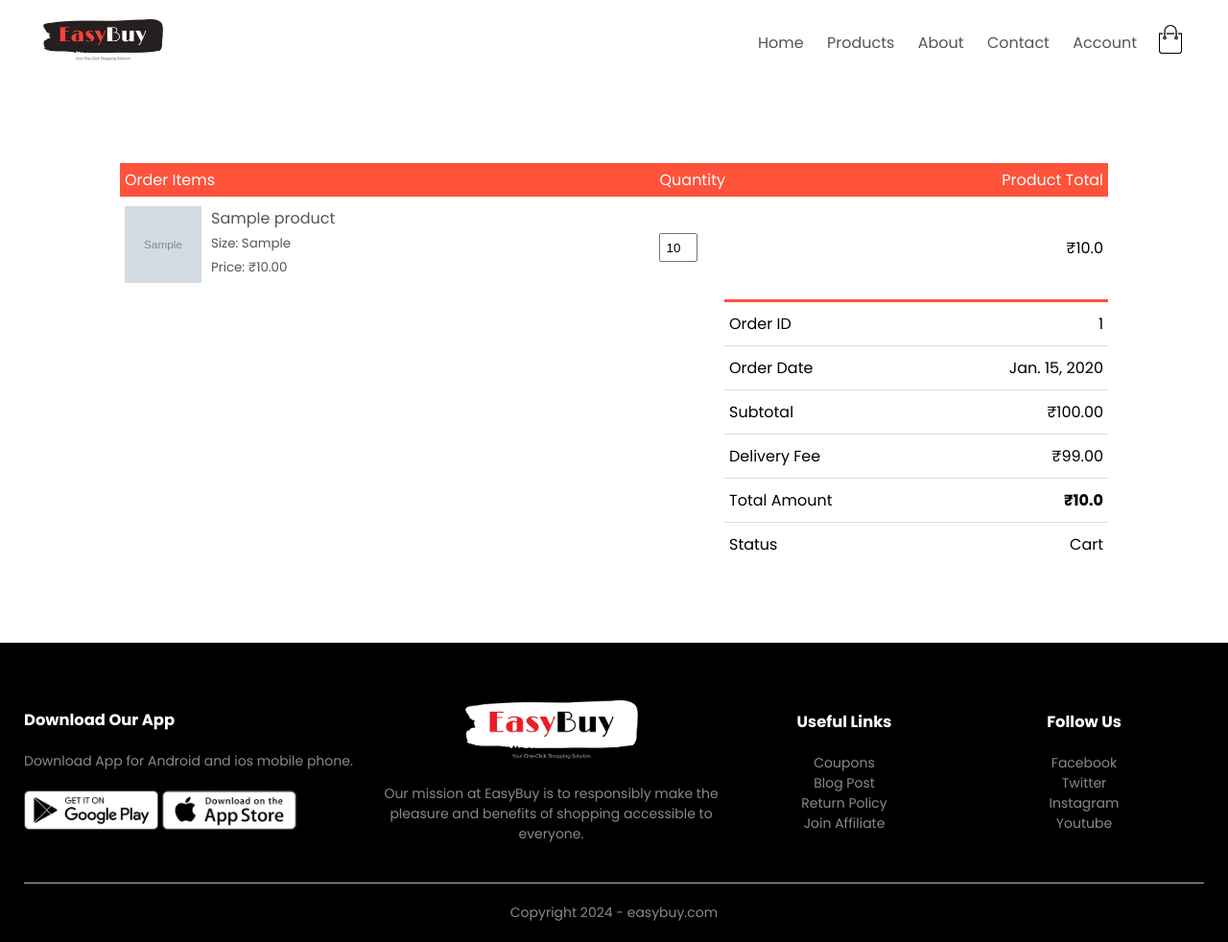
After one commit to naveen-rj/EasyBuy, a Django app: page /orders/order/1 in a window 1280 px wide. The commit adds this page. Shown: the whole page at 96% size. Run offline with Django 5.2, Linux system fonts and the light colour scheme; tables that the repository leaves empty hold one stand-in row (values such as "Sample post"); grey boxes marked "Sample" are stand-in pictures.

Commit message:
Implement order history and order page functionality with customized OrderAdmin
- Created order history page template and associated view functions
- Implemented logic for retrieving and displaying order history for authenticated users
- Created order detail page template and associated view functions
- Implemented logic for displaying detailed order information
- Customized Django OrderAdmin interface to enhance admin dashboard functionality
- Updated UI components to interact with order history and detail pages
- Integrated order functionality with backend using Django views and models

```diff
--- a/orders/models.py
+++ b/orders/models.py
@@ -1,6 +1,7 @@
 from django.db import models
 from customers.models import Customer
 from products.models import Product
+from django.utils import timezone
 
 # Model for Orders
 class Order(models.Model):
@@ -17,12 +18,32 @@ class Order(models.Model):
                       (ORDER_PROCESSED,'ORDER_PROCESSED'),
                       (ORDER_DELIVERED,'ORDER_DELIVERED'),
                       (ORDER_CANCELLED,'ORDER_CANCELLED'))
-    owner = models.ForeignKey(Customer, on_delete=models.SET_NULL, null=True, related_name='orders')
+    owner = models.ForeignKey(Customer, on_delete=models.SET_NULL, null=True, related_name='orders', editable=False)
     total_amount = models.FloatField(null=True)
     order_status = models.IntegerField(choices=STATUS_CHOICES, default=CART_STAGE)
     delete_status = models.IntegerField(choices=DELETE_CHOICES, default=LIVE)
     created_at = models.DateTimeField(auto_now_add=True)
     updated_at = models.DateTimeField(auto_now=True)
+
+    # Timestamps for status updates
+    confirmed_at = models.DateTimeField(null=True, blank=True)
+    processed_at = models.DateTimeField(null=True, blank=True)
+    delivered_at = models.DateTimeField(null=True, blank=True)
+    cancelled_at = models.DateTimeField(null=True, blank=True)
+
+    def set_status(self, status):
+
+        if status == Order.ORDER_CONFIRMED and self.confirmed_at is None:
+            self.confirmed_at = timezone.now()
+        elif status == Order.ORDER_PROCESSED and self.processed_at is None:
+            self.processed_at = timezone.now()
+        elif status == Order.ORDER_DELIVERED and self.delivered_at is None:
+            self.delivered_at = timezone.now()
+        elif status == Order.ORDER_CANCELLED and self.cancelled_at is None:
+            self.cancelled_at = timezone.now()
+
+        self.order_status = status
+        self.save()
 
     def __str__(self) -> str:
         return "OrderId: {} | Customer: {}".format(self.id, self.owner.name)
@@ -37,4 +58,4 @@ class OrderItem(models.Model):
     total_price = models.FloatField(null=True)
 
     def __str__(self) -> str:
-        return "Order Item: {} | OrderId: {} | Customer: {}".format(self.product.title, self.order.id, self.order.owner)
+        return "Order Item: {} | Qty: {} | OrderId: {} | Customer: {}".format(self.product.title, self.quantity, self.order.id, self.order.owner)
--- /dev/null
+++ b/orders/templatetags/get_status.py
@@ -0,0 +1,8 @@
+from django import template
+
+register = template.Library()
+
+@register.simple_tag(name='get_status')
+def get_status(status):
+    status_list = ['Cart', 'Ordered', 'Under process', 'Delivered', 'Cancelled']
+    return status_list[status]
--- a/orders/urls.py
+++ b/orders/urls.py
@@ -7,4 +7,6 @@ urlpatterns = [
     path('remove_from_cart/<id>', views.remove_from_cart, name='remove_from_cart'),
     path('update_quantity_of_cart_item/', views.update_quantity_of_cart_item, name='update_quantity'),
     path('checkout/', views.checkout, name='checkout'),
+    path('orderhistory/', views.orders, name='orders'),
+    path('order/<pk>', views.order_view, name='order')
 ]
--- a/orders/views.py
+++ b/orders/views.py
@@ -13,7 +13,7 @@ def show_cart(request):
     cart_items = OrderItem.objects.filter(order__owner=customer, order__order_status=Order.CART_STAGE).order_by('id')
     return render(request, 'cart.html', {'cart_items': cart_items})
 
-
+@login_required(login_url='account')
 def add_to_cart(request):
     if request.POST:
         # Retrieve user and customer
@@ -29,7 +29,7 @@ def add_to_cart(request):
         # Retrieve product and quantity from POST data
         product_id = request.POST['product_id']
         product = get_object_or_404(Product, pk=product_id)
-        quantity = int(request.POST.get('quantity', 1))  # Default quantity is 1
+        quantity = int(request.POST.get('quantity'))
         size = request.POST.get('size')
 
         # Retrieve or create the order item
@@ -40,7 +40,7 @@ def add_to_cart(request):
         )
 
         # Update quantity and apply maximum limit
-        order_item.quantity += quantity
+        order_item.quantity = quantity
         order_item.quantity = min(order_item.quantity, 5)  # Apply maximum limit
         order_item.save()
 
@@ -78,7 +78,7 @@ def checkout(request):
             order_status=Order.CART_STAGE
         )
         if order:
-            order.order_status = Order.ORDER_CONFIRMED
+            order.set_status(Order.ORDER_CONFIRMED)
             order.total_amount = request.POST.get('total_amount')
             order.save()
 
@@ -91,3 +91,16 @@ def checkout(request):
             messages.success(request, 'Your order has been confirmed! Will be processed soon.')
 
     return redirect('cart')
+
+
+def orders(request):
+    user = request.user
+    customer = user.customer
+    orders = Order.objects.filter(owner=customer).exclude(order_status=Order.CART_STAGE).order_by('-id')
+    return render(request, 'orders.html', {'orders': orders})
+
+
+def order_view(request, pk):
+    order = get_object_or_404(Order, pk=pk)
+    order_items = OrderItem.objects.filter(order=order)
+    return render(request, 'order.html', {'order': order, 'order_items': order_items})
--- a/static/css/style.css
+++ b/static/css/style.css
@@ -365,6 +365,10 @@ table{
     display: flex;
 }
 
+.order-info{
+    display: flex;
+}
+
 th{
     text-align: left;
     padding: 5px;
@@ -433,6 +437,19 @@ th:last-child{
     margin: 0 5px;
     padding: 5px;
 }
+
+/* Order Items */
+.order-page{
+    margin: 80px auto;
+}
+.order-page td{
+    padding: 10px 5px;
+    border-bottom: 1px solid #ddd;
+}
+tbody tr:last-child td {
+    border-bottom: none; /* Remove border from last row */
+}
+
 /* Messages section */
 .success {
     color: green;
@@ -572,6 +589,9 @@ form a{
     .cart-info {
         flex-direction: column;
     }
+    .order-info {
+        flex-direction: column;
+    }
 
 
 }
--- a/templates/account.html
+++ b/templates/account.html
@@ -47,7 +47,7 @@
                             <input type="text" name="username" placeholder="Username" minlength="3" required title="Please enter minimum 3 characters">
                             <input type="email" name="email" placeholder="Email"  required>
                             <input type="tel" name="mobile" placeholder="Mobile" pattern="[0-9]{10}" required title="Please enter a 10-digit mobile number">
-                            <input type="password" name="address" placeholder="Address">
+                            <input type="text" name="address" placeholder="Address">
                             <input type="password" name="password" id="password" placeholder="Password" pattern="^(?=.*[a-z])(?=.*[A-Z])(?=.*\d)(?=.*[\W_])\S{8,}$" required title="Password must be at least 8 characters long and include at least one uppercase letter, one lowercase letter, one digit, and one special character (@!# etc..). No spaces allowed.">
                             <input type="password" name="confirmPassword" id="confirmPassword" placeholder="Confirm Password" required>
                             <button type="submit" name="register" class="btn">Register</button>
--- a/templates/base.html
+++ b/templates/base.html
@@ -33,6 +33,7 @@
                         <li><a href="">Contact</a></li>
                         {% if user.is_authenticated %}
                             <li>Hi, {{ user.username }}</li>
+                            <li><a href="{% url "orders" %}">Orders</a></li>
                             <li><a href="{% url "logout" %}">Logout</a></li>
                         {% else %}
                             <li><a href={% url "account" %}>Account</a></li>
--- a/templates/cart.html
+++ b/templates/cart.html
@@ -31,9 +31,9 @@
                     <tr>
                         <td>
                             <div class="cart-info">
-                                <a href="{% url 'product_details' cart_item.product.id %}"><img src="{{ cart_item.product.image.url }}"></a>
+                                <a href="{% url 'product_details' cart_item.product.id %}?size={{ cart_item.size }}&quantity={{ cart_item.quantity }}"><img src="{{ cart_item.product.image.url }}"></a>
                                 <div>
-                                    <p><a class="text-decoration-a" href="{% url 'product_details' cart_item.product.id %}">{{ cart_item.product.title }}</a></p>
+                                    <p><a class="text-decoration-a" href="{% url 'product_details' cart_item.product.id %}?size={{ cart_item.size }}&quantity={{ cart_item.quantity }}">{{ cart_item.product.title }}</a></p>
                                     <small>Size: {{ cart_item.size }}</small><br>
                                     <small>Price: ₹{{ cart_item.product.price }}</small>
                                     <br>
--- /dev/null
+++ b/templates/order.html
@@ -0,0 +1,75 @@
+{% extends "base.html" %}
+
+{% load static %}
+{% load get_total %}
+{% load get_status %}
+
+
+{% block title %}Order View | EasyBuy{% endblock title %}
+
+{% block content %}
+    <!-- Cart items details -->
+    <div class="small-container order-page">
+
+            <table>
+                <tr>
+                    <th>Order Items</th>
+                    <th>Quantity</th>
+                    <th>Product Total</th>
+                </tr>
+                {% for item in order_items %}
+                    <tr>
+                        <td>
+                            <div class="order-info">
+                                <a href="{% url 'product_details' item.product.id %}"><img src="{{ item.product.image.url }}"></a>
+                                <div>
+                                    <p><a class="text-decoration-a" href="{% url 'product_details' item.product.id %}">{{ item.product.title }}</a></p>
+                                    <small>Size: {{ item.size }}</small><br>
+                                    <small>Price: ₹{{ item.product.price }}</small>
+                                </div>
+                            </div>
+                        </td>
+                        <td><input type="text" readonly name="quantity" value="{{ item.quantity }}">
+                        </td>
+                        <td>₹{{ item.total_price }}</td>
+                    </tr>
+                {% endfor %}
+            </table>
+            <div class="total-price">
+                <table>
+                    <tr>
+                        <td>Order ID</td>
+                        <td>{{ order.id }}</td>
+                    </tr>
+                    <tr>
+                        <td>Order Date</td>
+                        <td>{{ order.confirmed_at|date }}</td>
+                    </tr
+                    <tr>
+                        <td>Subtotal</td>
+                        {% get_total order_items as total %}
+                        <td>₹{{ total }}</td>
+                    </tr>
+                    <tr>
+                        <td>Delivery Fee</td>
+                        {% if total <= 2000 %}
+                            <td>₹99.00</td>
+                        {% else %}
+                            <td style="color: #00b259;">FREE&nbsp;&nbsp;<span style="color: #b5b5b5; text-decoration: line-through;">₹99</span></td>
+                        {% endif %}
+                    </tr>
+                    <tr>
+                        <td>Total Amount</td>
+                        <td><b>₹{{ order.total_amount }}</b></td>
+                    </tr>
+                    <tr>
+                        <td>Status</td>
+                        <td>{% get_status order.order_status %}</td>
+                    </tr>
+                </table>
+            </div>
+
+
+    </div>
+
+{% endblock content %}
```
Also changed, not shown: orders/admin.py (+20 -1 lines), products/views.py (+9 -1 lines), templates/orders.html (added, +44 -0 lines), templates/product_details.html (+22 -2 lines), orders/migrations/0007_order_cancelled_at_order_confirmed_at_and_more.py (added), orders/migrations/0008_alter_order_owner.py (added), static/images/no_orders.jpeg (added).
